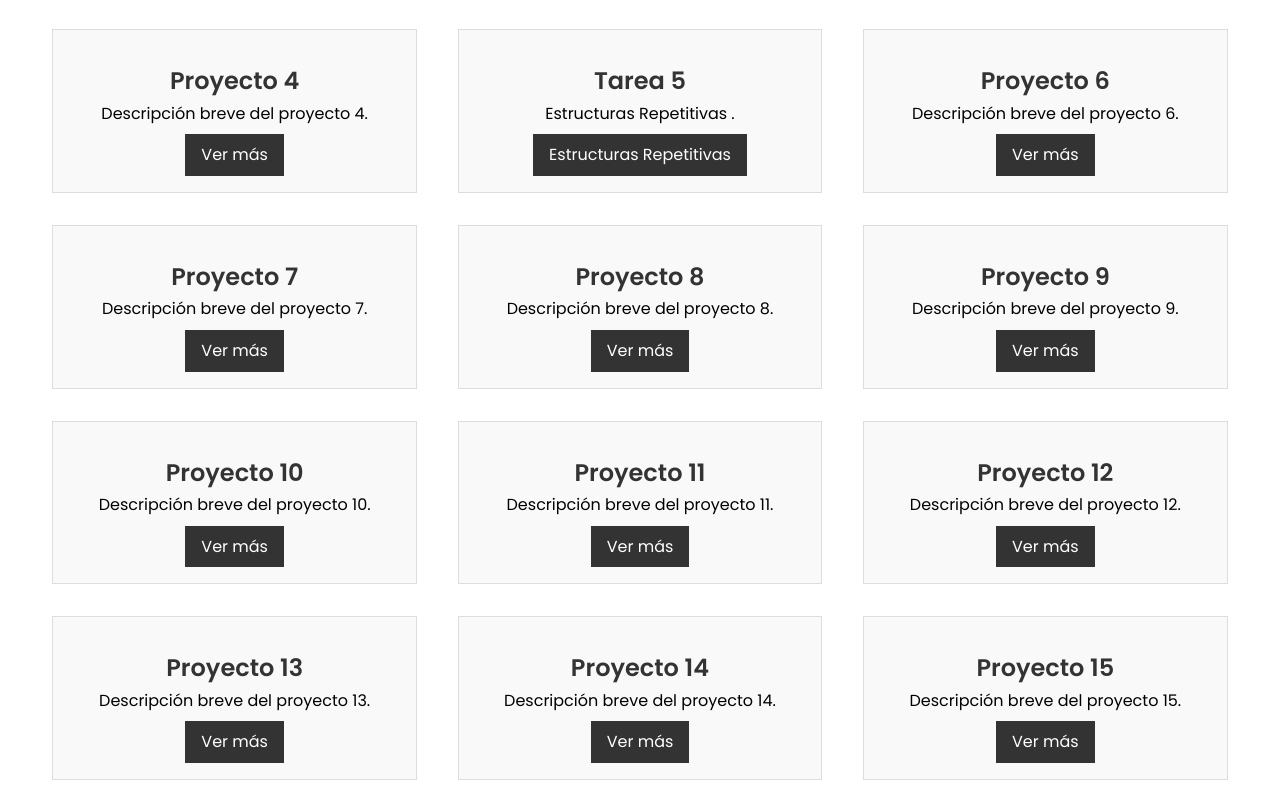
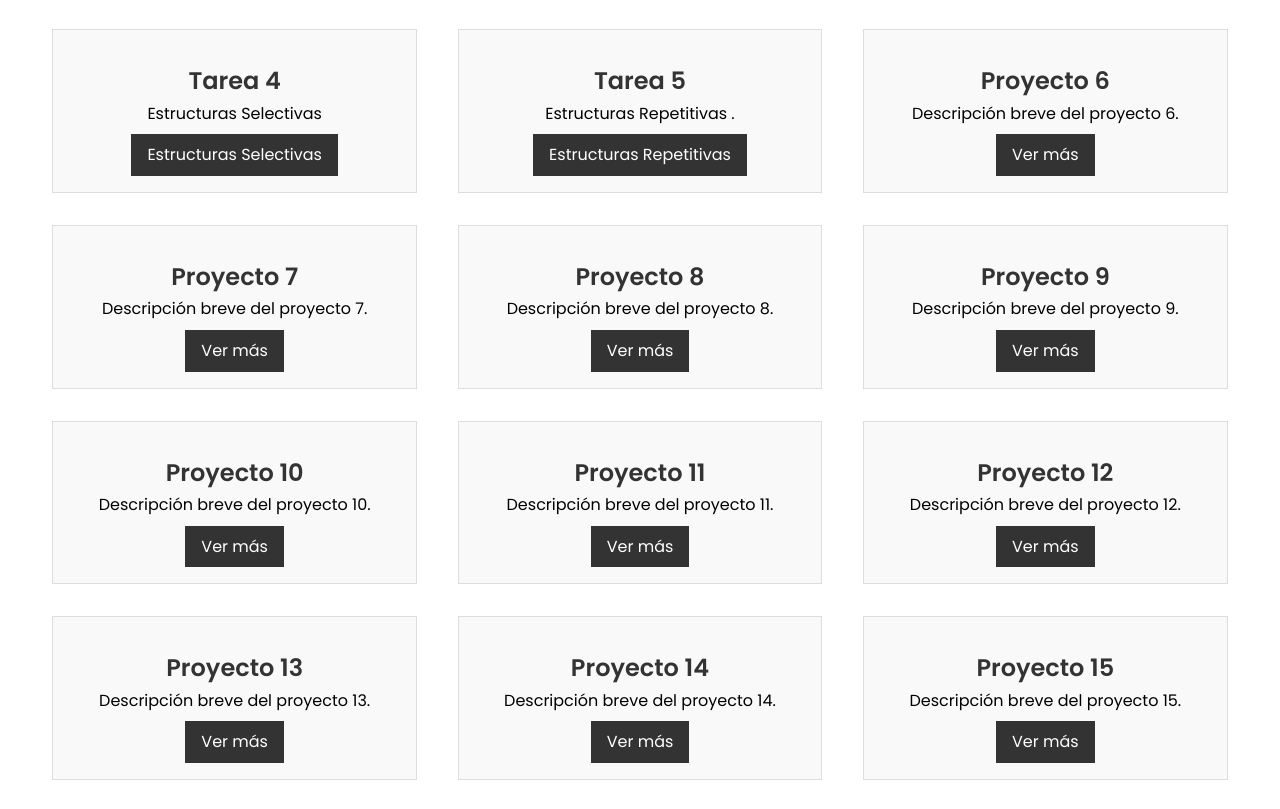
Before and after one commit to luciana15palomino/pagina-proyects, a plain HTML site: page index.html in a window 1280 px wide. Shown: the part 1141-1950 px from the top of the page. Drawn offline with Linux system fonts and the light colour scheme.

Commit message:
Update index.html

```diff
--- a/index.html
+++ b/index.html
@@ -58,9 +58,9 @@
             </div>
             <div class="project">
 
-                <h3>Proyecto 4</h3>
-                <p>Descripción breve del proyecto 4.</p>
-                <a href="#">Ver más</a>
+                <h3>Tarea 4 </h3>
+                <p>Estructuras Selectivas</p>
+                <a href="https://github.com/luciana15palomino/Trabajos/tree/main/semana%2004">Estructuras Selectivas</a>
             </div>
              <div class="project">
 
```
